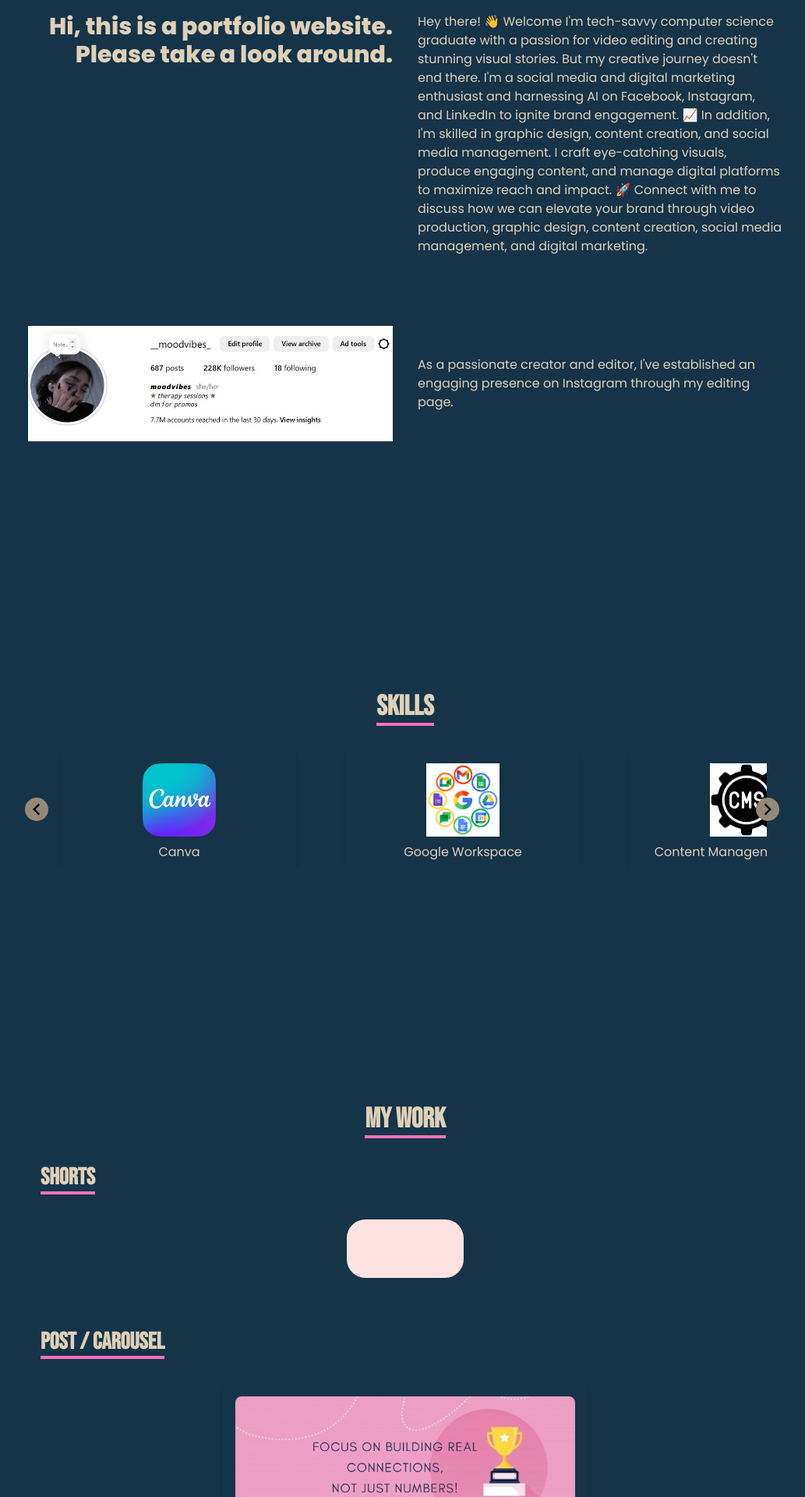
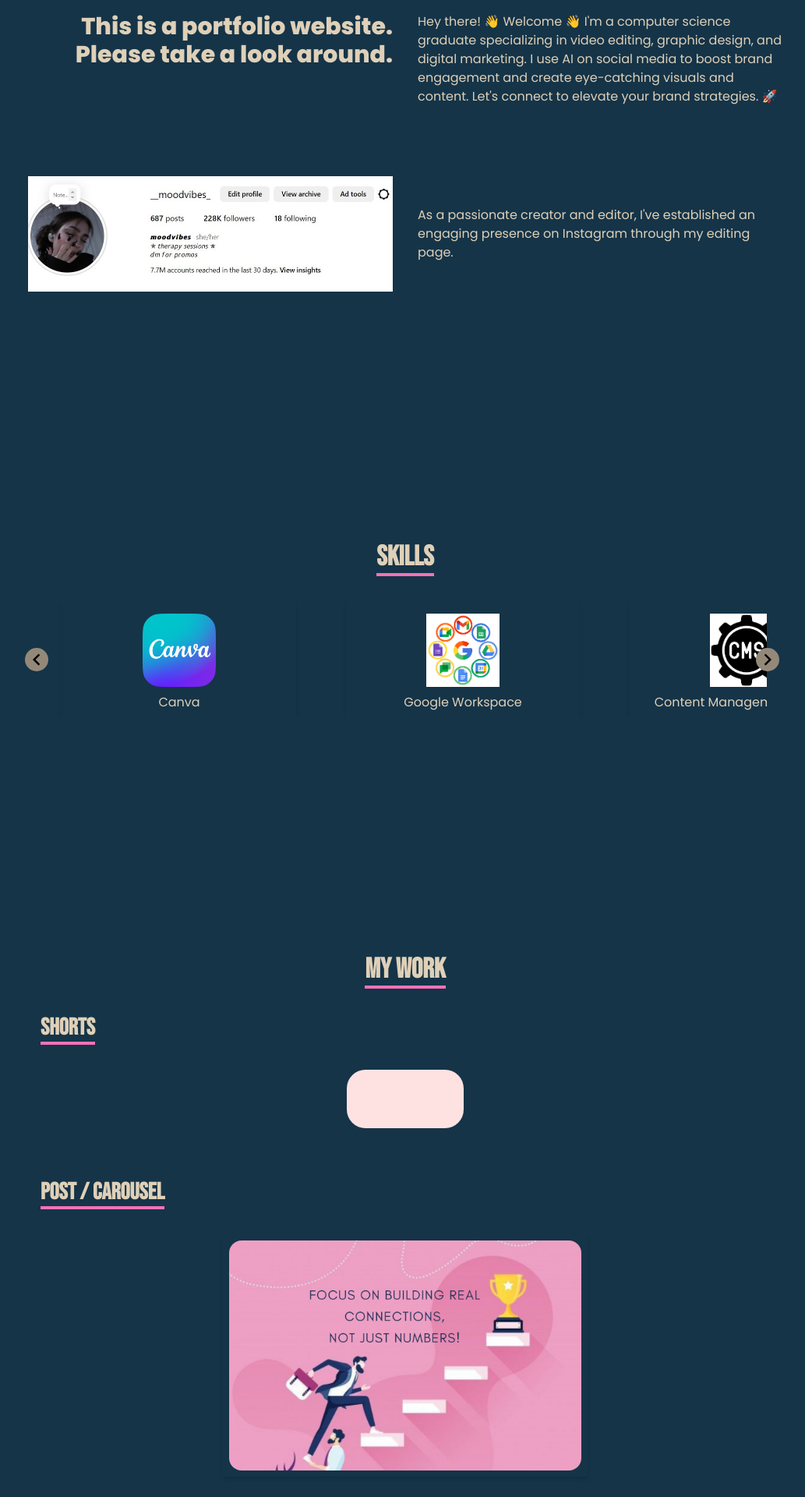
Before and after one commit to abhichandra03/Videoportfolio, a Next.js app: page / in a window 1280 px wide. Shown: the part 880-2800 px from the top of the page at 78% size, without its empty margins (120-1153 px from the left). Built offline with nearby package versions, Linux system fonts and the light colour scheme; grey boxes are pictures that could not be loaded.

Commit message:
text changes

```diff
--- a/src/Components/About.tsx
+++ b/src/Components/About.tsx
@@ -23,15 +23,13 @@ const About: FC<AboutProps> = ({}) => {
         </div>
         <div className="max-w-[1000px] w-full h-auto grid sm:grid-cols-2 gap-8 sm:gap-y-16 py-6  px-4">
           <div className="sm:text-right text-3xl font-bold">
-            <p>{`Hi, this is a portfolio website.`}<br/>{`Please take a look around.`}</p>
+            <p>{`This is a portfolio website.`}<br/>{`Please take a look around.`}</p>
           </div>
           <div>
             <p>
             {`Hey there! 👋 Welcome
-              I'm tech-savvy computer science graduate with a passion for video editing and creating stunning visual stories.
-              But my creative journey doesn't end there. I'm a social media and digital marketing enthusiast and harnessing AI on Facebook, Instagram, and LinkedIn to ignite brand engagement. 📈
-              In addition, I'm skilled in graphic design, content creation, and social media management. I craft eye-catching visuals, produce engaging content, and manage digital platforms to maximize reach and impact.
-              🚀 Connect with me to discuss how we can elevate your brand through video production, graphic design, content creation, social media management, and digital marketing.`}
+              👋 I'm a computer science graduate specializing in video editing, graphic design, and digital marketing.
+              I use AI on social media to boost brand engagement and create eye-catching visuals and content. Let's connect to elevate your brand  strategies. 🚀`}
             </p>
           </div>
           <div className='relative  flex justify-center items-center w-full h-[200px]'>
--- a/src/Components/Skills.tsx
+++ b/src/Components/Skills.tsx
@@ -57,7 +57,7 @@ const Skills: FC<SkillsProps> = ({}) => {
               </div>
               <p>Canva</p>
             </div>
-            <div className="w-full h-full flex flex-col justify-center items-center min-h-[120px] min-w-[300px] lg:min-w-[300px] shadow-md shadow-[0_3px_10px_rgb(0,0,0,0.2)] hover:scale-110 duration-500 mx-8 p-2">
+            <div className="w-full h-full flex flex-col justify-center items-center min-h-[150px] min-w-[300px] lg:min-w-[300px] shadow-md shadow-[0_3px_10px_rgb(0,0,0,0.2)] hover:scale-110 duration-500 mx-8 p-2">
               <div className="relative w-full h-full">
                 <Image
                   src={"/google.png"}
@@ -68,7 +68,7 @@ const Skills: FC<SkillsProps> = ({}) => {
               </div>
               <p>Google Workspace</p>
             </div>
-            <div className="w-full h-full flex flex-col justify-center items-center min-h-[120px] min-w-[300px] lg:min-w-[300px] shadow-md shadow-[0_3px_10px_rgb(0,0,0,0.2)] hover:scale-110 duration-500 mx-8 p-2">
+            <div className="w-full h-full flex flex-col justify-center items-center min-h-[150px] min-w-[300px] lg:min-w-[300px] shadow-md shadow-[0_3px_10px_rgb(0,0,0,0.2)] hover:scale-110 duration-500 mx-8 p-2">
               <div className="relative w-full h-full">
                 <Image
                   src={"/cms.png"}
@@ -79,7 +79,7 @@ const Skills: FC<SkillsProps> = ({}) => {
               </div>
               <p>Content ManagementSystem</p>
             </div>
-            <div className="w-full h-full flex flex-col justify-center items-center  min-w-[300px] lg:min-w-[300px] shadow-md shadow-[0_3px_10px_rgb(0,0,0,0.2)] hover:scale-110 duration-500 mx-8 p-2">
+            <div className="w-full h-full flex flex-col justify-center items-center min-h-[150px] min-w-[300px] lg:min-w-[300px] shadow-md shadow-[0_3px_10px_rgb(0,0,0,0.2)] hover:scale-110 duration-500 mx-8 p-2">
               <div className="relative w-full h-full">
                 <Image
                   src={"/adobeAfter.png"}
@@ -90,7 +90,7 @@ const Skills: FC<SkillsProps> = ({}) => {
               </div>
               <p>Adobe After Effects</p>
             </div>
-            <div className="w-full h-full flex flex-col justify-center items-center min-h-[120px] min-w-[300px] lg:min-w-[300px] shadow-md shadow-[0_3px_10px_rgb(0,0,0,0.2)] hover:scale-110 duration-500 mx-8 p-2">
+            <div className="w-full h-full flex flex-col justify-center items-center min-h-[150px] min-w-[300px] lg:min-w-[300px] shadow-md shadow-[0_3px_10px_rgb(0,0,0,0.2)] hover:scale-110 duration-500 mx-8 p-2">
               <div className="relative w-full h-full">
                 <Image
                   src={"/adobeCreative.png"}
@@ -101,7 +101,7 @@ const Skills: FC<SkillsProps> = ({}) => {
               </div>
               <p>Adobe Creative Suite</p>
             </div>
-            <div className="w-full h-full flex flex-col justify-center items-center min-h-[120px] min-w-[300px] lg:min-w-[300px] shadow-md shadow-[0_3px_10px_rgb(0,0,0,0.2)] hover:scale-110 duration-500 mx-8 p-2">
+            <div className="w-full h-full flex flex-col justify-center items-center min-h-[150px] min-w-[300px] lg:min-w-[300px] shadow-md shadow-[0_3px_10px_rgb(0,0,0,0.2)] hover:scale-110 duration-500 mx-8 p-2">
               <div className="relative w-full h-full">
                 <Image
                   src={"/googleAnalytics.png"}
@@ -112,7 +112,7 @@ const Skills: FC<SkillsProps> = ({}) => {
               </div>
               <p>Google Analytics</p>
             </div>
-            <div className="w-full h-full flex flex-col justify-center items-center min-h-[120px] min-w-[300px] lg:min-w-[300px] shadow-md shadow-[0_3px_10px_rgb(0,0,0,0.2)] hover:scale-110 duration-500 mx-8 p-2">
+            <div className="w-full h-full flex flex-col justify-center items-center min-h-[150px] min-w-[300px] lg:min-w-[300px] shadow-md shadow-[0_3px_10px_rgb(0,0,0,0.2)] hover:scale-110 duration-500 mx-8 p-2">
               <div className="relative w-full h-full">
                 <Image
                   src={"/Meta.png"}
--- a/src/Components/Work.tsx
+++ b/src/Components/Work.tsx
@@ -85,7 +85,7 @@ const Work: FC<workProps> = ({}) => {
               className="relative flex flex-col w-full h-full md:w-1/2 md:h-1/2"
             >
               <div className="relative bg-red-100 flex rounded-3xl hover:opacity-[90%]  duration-400 overflow-hidden">
-                {isHovering[n + id] ? (
+                {isHovering[id] ? (
                   isMuted ? (
                     <HiMiniSpeakerWave
                       size={40}
@@ -133,7 +133,7 @@ const Work: FC<workProps> = ({}) => {
           <div className=" relative flex w-full md:w-1/2 min-w-[250px] h-2/3 justify-center items-center min-h-[120px]  lg:min-w-[300px] shadow-md shadow-[0_3px_10px_rgb(0,0,0,0.2)] ">
             <Image
               src={"/post1.png"}
-              className="object-cover w-auto h-full rounded-3xl p-4"
+              className="object-cover w-auto h-full rounded-3xl p-2"
               alt=""
               fill
             />
@@ -262,16 +262,16 @@ const Work: FC<workProps> = ({}) => {
               key={id}
               className="relative flex w-full h-[100%] rounded-3xl hover:opacity-[90%]  duration-400 overflow-hidden"
             >
-              {isHovering[id] ? (
+              {isHovering[n+id] ? (
                 isMuted ? (
                   <HiMiniSpeakerWave
                     size={40}
-                    className="absolute top-1/2 left-1/2 transform -translate-x-1/2 -translate-y-1/2"
+                    className="absolute top-1/2 left-1/2 transform -translate-x-1/2 -translate-y-1/2 z-10"
                   />
                 ) : (
                   <HiMiniSpeakerXMark
                     size={40}
-                    className="absolute top-1/2 left-1/2 transform -translate-x-1/2 -translate-y-1/2"
+                    className="absolute top-1/2 left-1/2 transform -translate-x-1/2 -translate-y-1/2 z-10"
                   />
                 )
               ) : (
```
